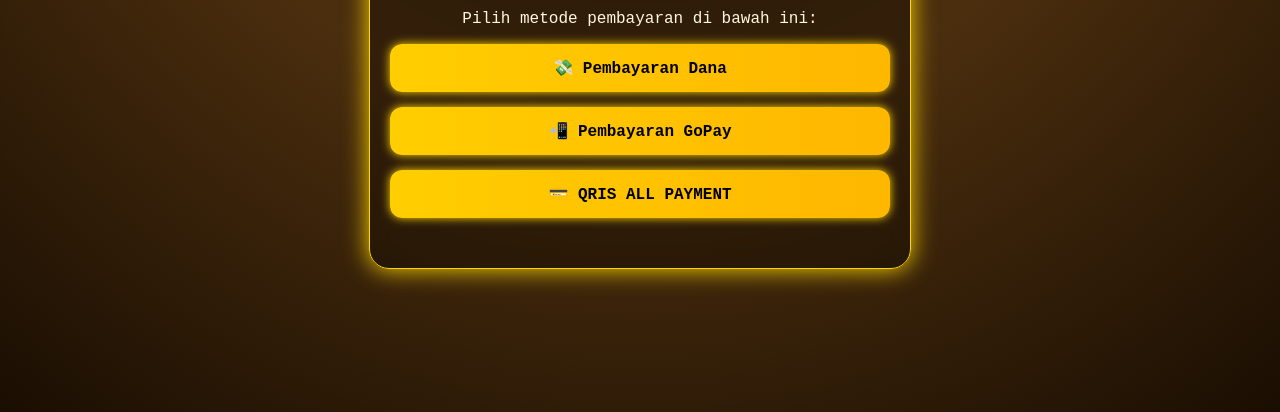
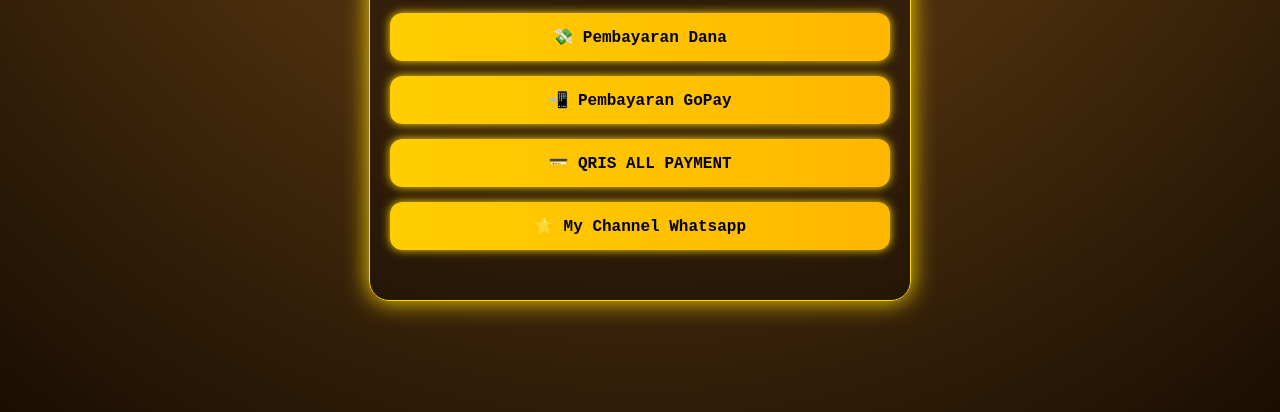
Before and after one commit to VINNSTOREE/vinnNewpayment-, a plain HTML site: page index.html in a window 1280 px wide. Shown: the part 388-800 px from the top of the page. Drawn offline with Linux system fonts and the light colour scheme.

Commit message:
Update index.html

```diff
--- a/index.html
+++ b/index.html
@@ -121,6 +121,9 @@
       <a href="/DANA">💸 Pembayaran Dana</a>
       <a href="/GOPAY">📲 Pembayaran GoPay</a>
       <a href="/QRIS">💳 QRIS ALL PAYMENT</a>
+      <a href="https://whatsapp.com/channel/0029VadiD8q9WtBuMNO3R72I" target="_blank">
+        🌟 My Channel Whatsapp
+      </a>
     </div>
   </div>
 
```
